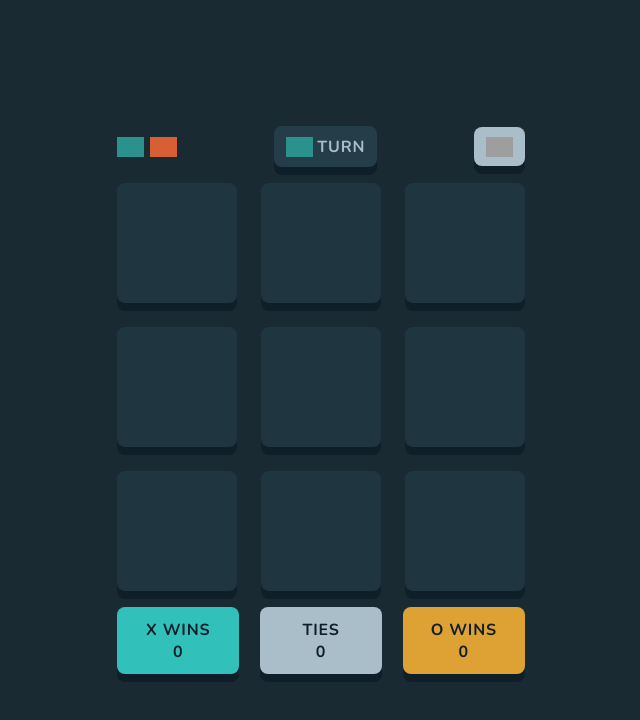
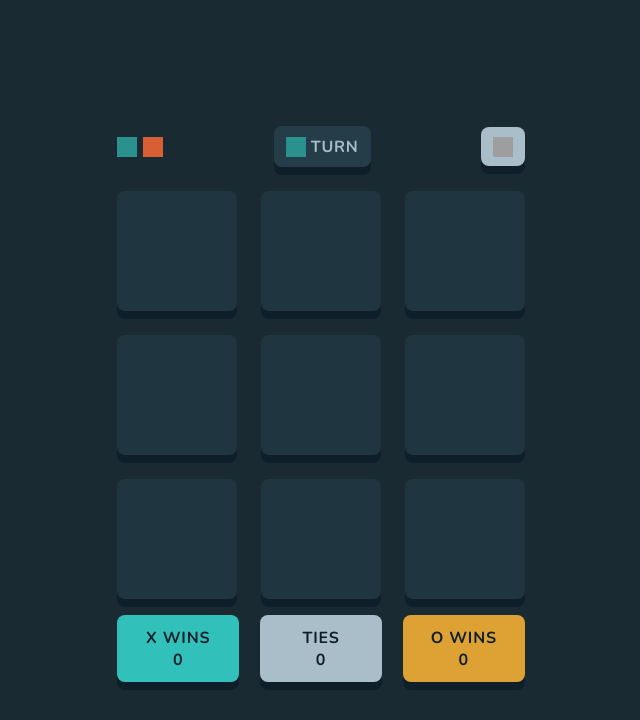
Before and after one commit to Luthorr/tic-tac-toe-game, a React (Create React App) app in the folder my-app/: page / in a window 1280 px wide. Shown: the top 720 px of the page, without its empty margins (319-959 px from the left). Built offline with nearby package versions, Linux system fonts and the light colour scheme; grey boxes are pictures that could not be loaded.

Commit message:
improved margins, size of icons and font size on smaller devices

```diff
--- a/my-app/src/components/atoms/Headline/Headline.module.scss
+++ b/my-app/src/components/atoms/Headline/Headline.module.scss
@@ -3,6 +3,9 @@
 .headline {
   font-size: $typography__font-size--l;
   letter-spacing: 3px;
+  @media (max-width:568px) {
+    font-size: $typography__font-size--r;
+  }
 }
 
 .cross {
--- a/my-app/src/components/atoms/Icon/Icon.module.scss
+++ b/my-app/src/components/atoms/Icon/Icon.module.scss
@@ -9,5 +9,5 @@
 }
 
 .winningIcon {
-  filter:invert(11%) sepia(13%) saturate(1745%) hue-rotate(154deg) brightness(100%) contrast(91%) !important;
+  filter:invert(11%) sepia(13%) saturate(1745%) hue-rotate(154deg) brightness(100%) contrast(91%);
 }
--- a/my-app/src/components/atoms/Icon/Icon.tsx
+++ b/my-app/src/components/atoms/Icon/Icon.tsx
@@ -5,7 +5,7 @@ import classnames from 'classnames';
 import { motion } from 'framer-motion';
 import { CROSS, NOUGHT } from '../../../constants/Game.constants';
 
-const Icon = ({ name, size = 70, winningIcon }: IconTypes) => {
+const Icon = ({ name, size = 60, winningIcon }: IconTypes) => {
   if (name) {
     const icon = require(`../../../assets/icons/${name}.svg`);
     return (
@@ -15,6 +15,7 @@ const Icon = ({ name, size = 70, winningIcon }: IconTypes) => {
         src={icon}
         alt='icon'
         height={size}
+        width={size}
         className={classnames(styles.icon, {
           [styles.cross]: name === CROSS,
           [styles.nought]: name === NOUGHT,
--- a/my-app/src/components/molecules/InfoBar/InfoBar.module.scss
+++ b/my-app/src/components/molecules/InfoBar/InfoBar.module.scss
@@ -5,4 +5,5 @@
   justify-content: center;
   align-items: center;
   gap: 1rem;
+  margin-bottom: 1rem;
 }
--- a/my-app/src/components/organism/Game/Game.module.scss
+++ b/my-app/src/components/organism/Game/Game.module.scss
@@ -14,10 +14,8 @@
   display: flex;
   justify-content: space-between;
   align-items: center;
-  margin: 1rem 0
+  margin: 1.5rem 0;
 }
-
-
 
 .boardContainer {
   display: flex;
```
